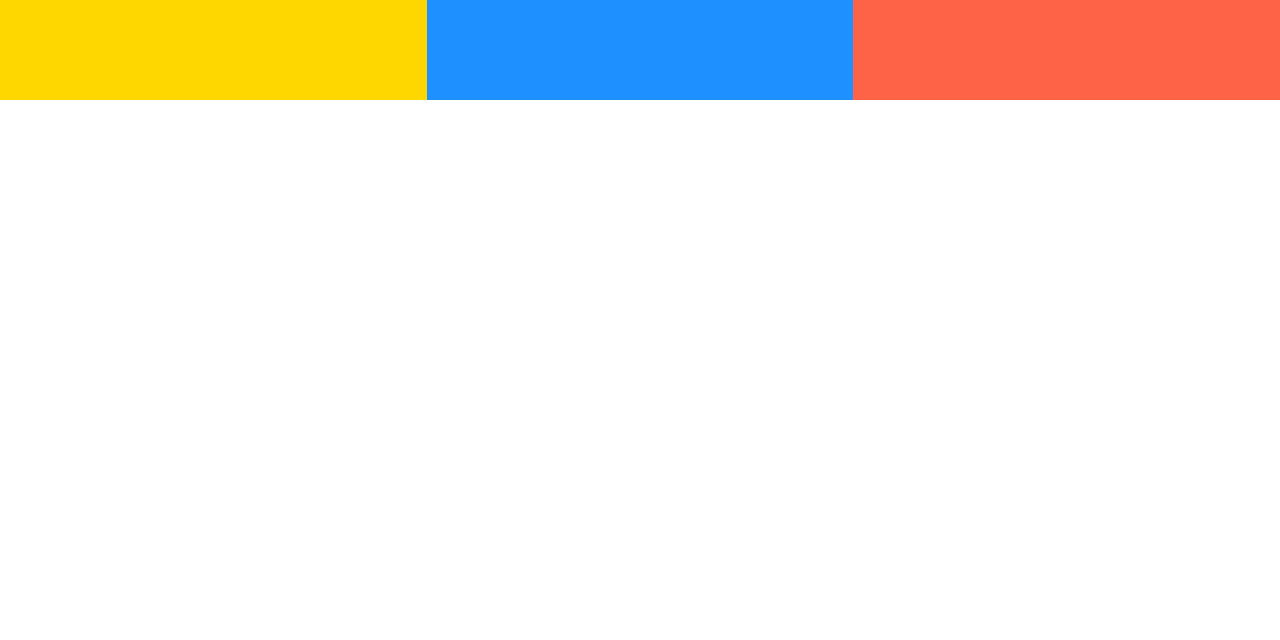
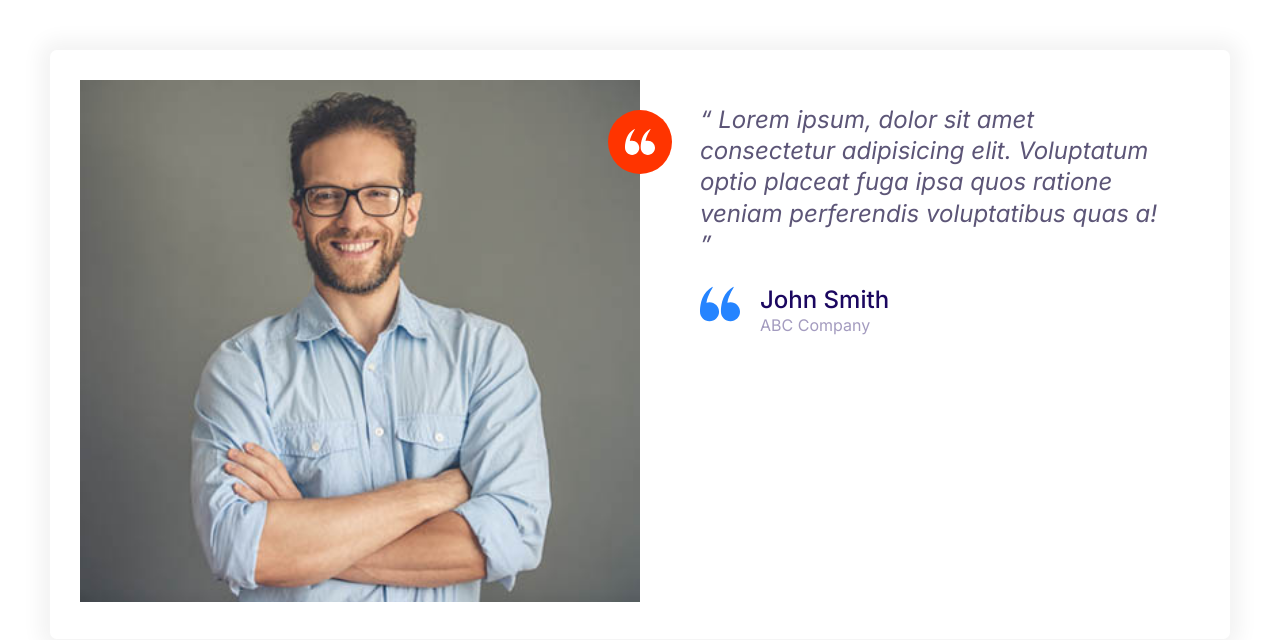
Before and after one commit to Kemsmooth/hostify, a plain HTML site: page index.html in a window 1280 px wide. Drawn offline with Linux system fonts and the light colour scheme.

Commit message:
Testimonials

```diff
--- a/css/styles.css
+++ b/css/styles.css
@@ -162,8 +162,17 @@ a {
     height: 40px;
 }
 
+.icon--small {
+    width: 30px;
+    height: 30px;
+}
+
 .icon--primary {
     fill: var(--color-primary);
+}
+
+.icon--white {
+    fill: #fff;
 }
 
 .icon-container {
@@ -174,6 +183,10 @@ a {
     display: inline-flex;
     justify-content: center;
     align-items: center;
+}
+
+.icon-container--accent {
+    background: var(--color-accent);
 }
 
 /* Buttons */
@@ -443,3 +456,33 @@ a {
         grid-template-columns: repeat(3, 1fr);
     }
 }
+
+/* Testimonials */
+.testimonial {
+    padding: 3rem;
+}
+
+.testimonial__image {
+    position: relative;
+}
+
+.testimonial__image > img {
+    width: 100%;
+}
+
+.testimonial__image > .icon-container {
+    position: absolute;
+    top: 3rem;
+    right: -32px;
+}
+
+@media screen and (min-width: 768px) {
+    .testimonial .quote,
+    .testimonial .quote__author {
+        font-size: 2.4rem;
+    }
+
+    .testimonial .quote {
+        margin-left: 6rem;
+    }
+}
--- a/index.html
+++ b/index.html
@@ -13,11 +13,38 @@
     <link rel="stylesheet" href="css/normalize.css" />
     <link rel="stylesheet" href="css/styles.css" />
   </head>
-  <body>
-    <div class="grid grid--1x3">
-      <div style="height: 100px; background: gold"></div>
-      <div style="height: 100px; background: dodgerblue"></div>
-      <div style="height: 100px; background: tomato"></div>
+  <body style="padding: 5rem">
+    <div class="card testimonial">
+      <div class="grid grid--1x2">
+        <div class="testimonial__image">
+          <img src="images/testimonial.jpg" alt="A happy, smiling customer" />
+          <span class="icon-container icon-container--accent">
+            <svg class="icon icon--white icon--small">
+              <use xlink:href="images/sprite.svg#quotes"></use>
+            </svg>
+          </span>
+        </div>
+        <blockquote class="quote">
+          <p class="quote__text">
+            Lorem ipsum, dolor sit amet consectetur adipisicing elit. Voluptatum
+            optio placeat fuga ipsa quos ratione veniam perferendis voluptatibus
+            quas a!
+          </p>
+          <footer>
+            <div class="media">
+              <div class="media__image">
+                <svg class="icon icon--primary quote__line">
+                  <use xlink:href="images/sprite.svg#quotes"></use>
+                </svg>
+              </div>
+              <div class="media__body">
+                <h3 class="media__title quote__author">John Smith</h3>
+                <p class="quote__organization">ABC Company</p>
+              </div>
+            </div>
+          </footer>
+        </blockquote>
+      </div>
     </div>
   </body>
 </html>
```
Also changed, not shown: components/testimonials.html (added, +34 -0 lines), images/testimonial.jpg (added).
